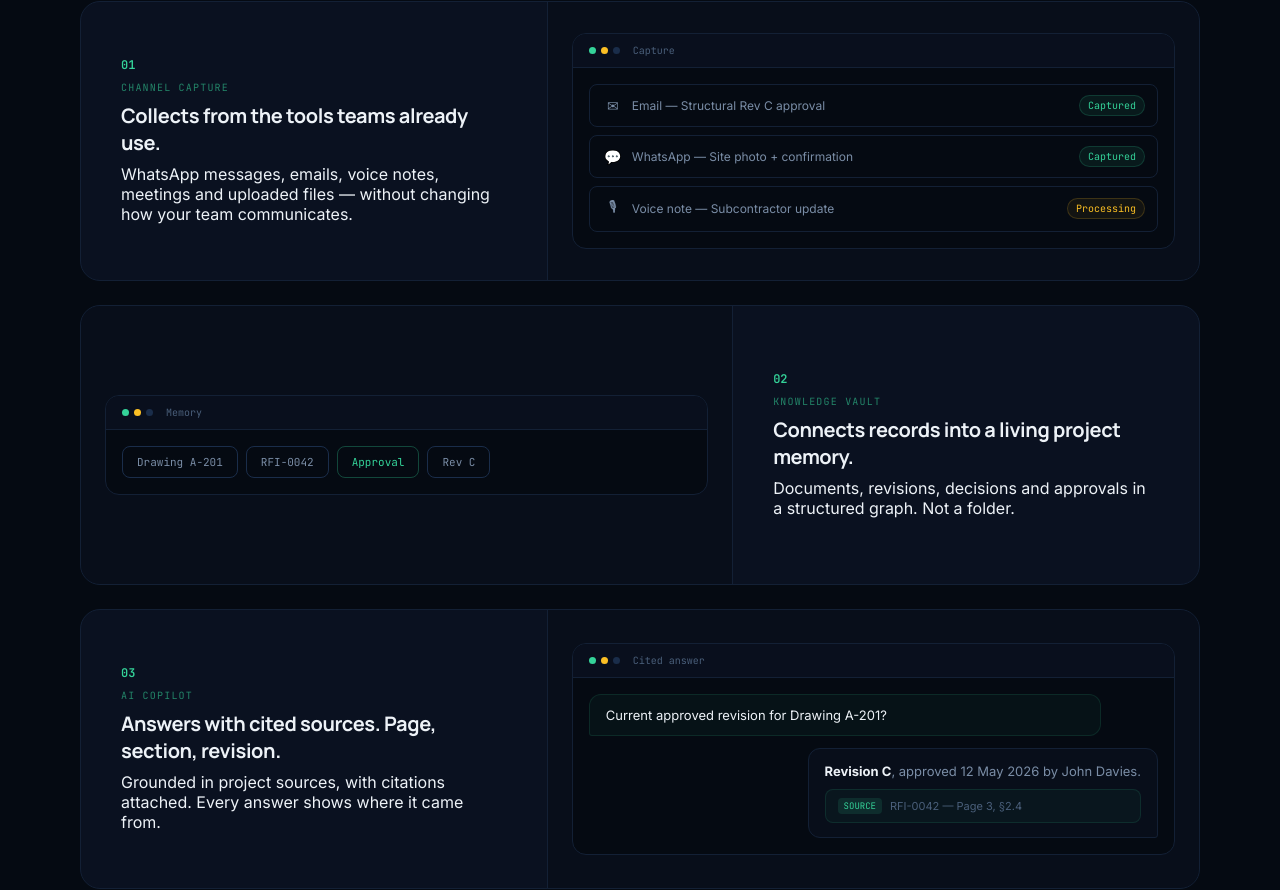
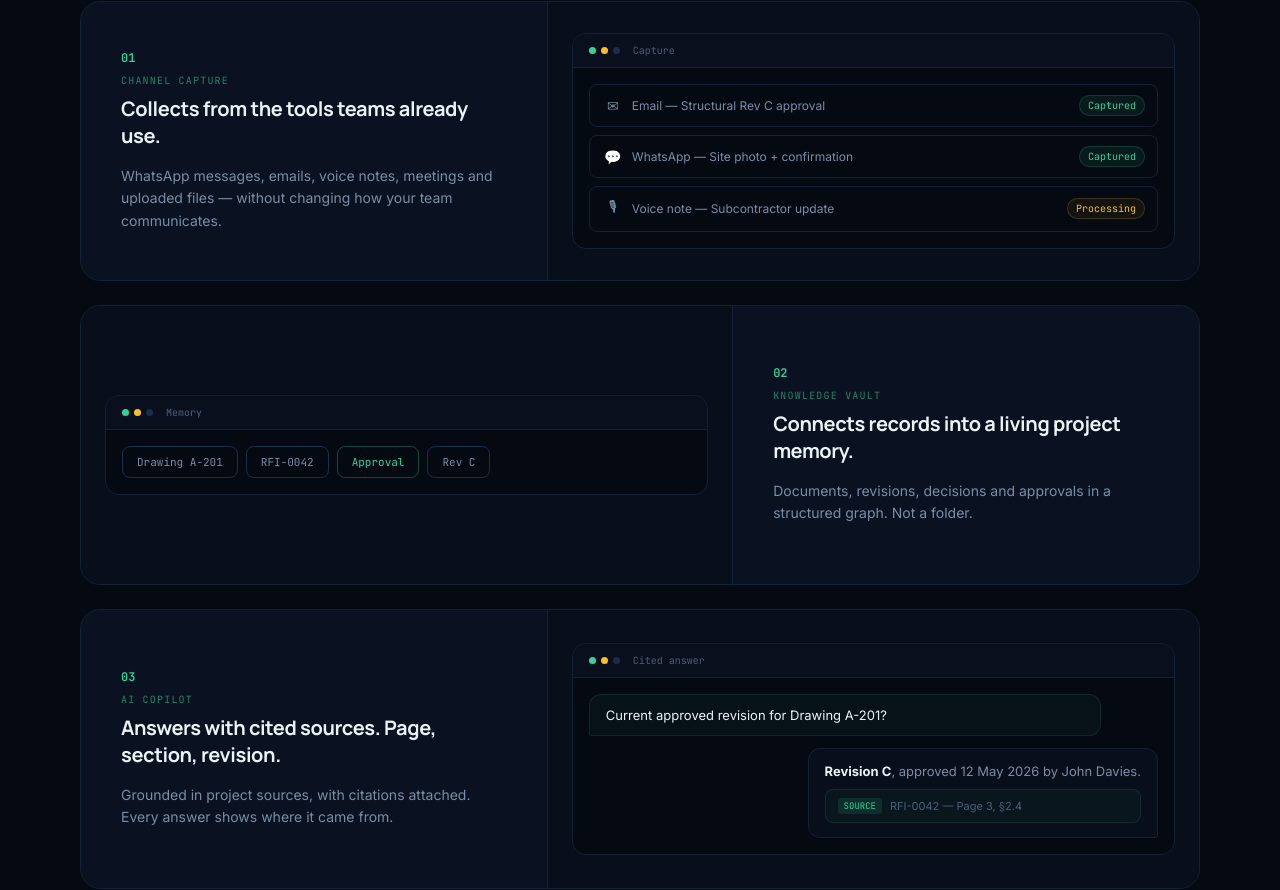
Before and after one commit to laraib-PMO/Panovia, a Next.js app: page / in a window 1280 px wide. Shown: the part 3440-4330 px from the top of the page. Built offline with nearby package versions, Linux system fonts and the light colour scheme.

Commit message:
Update globals.css

```diff
--- a/app/globals.css
+++ b/app/globals.css
@@ -94,6 +94,7 @@ h1 br{display:block}
 .hiw-num{font-family:'JetBrains Mono',monospace;font-size:12px;color:var(--ok);font-weight:700}
 .hiw-label{font-family:'JetBrains Mono',monospace;font-size:10px;letter-spacing:.12em;text-transform:uppercase;color:var(--ok);opacity:.6}
 .hiw-text h3{font-family:Manrope,sans-serif;font-size:20px;letter-spacing:-.02em;font-weight:700}
+.hiw-text p{color:var(--muted);font-size:14px;line-height:1.6;margin-top:8px}
 .hiw-mock{padding:24px;background:rgba(5,10,18,.4);border-left:1px solid var(--line);display:flex;align-items:center}
 .hiw-row.reverse .hiw-mock{border-left:none;border-right:1px solid var(--line)}
 
```
